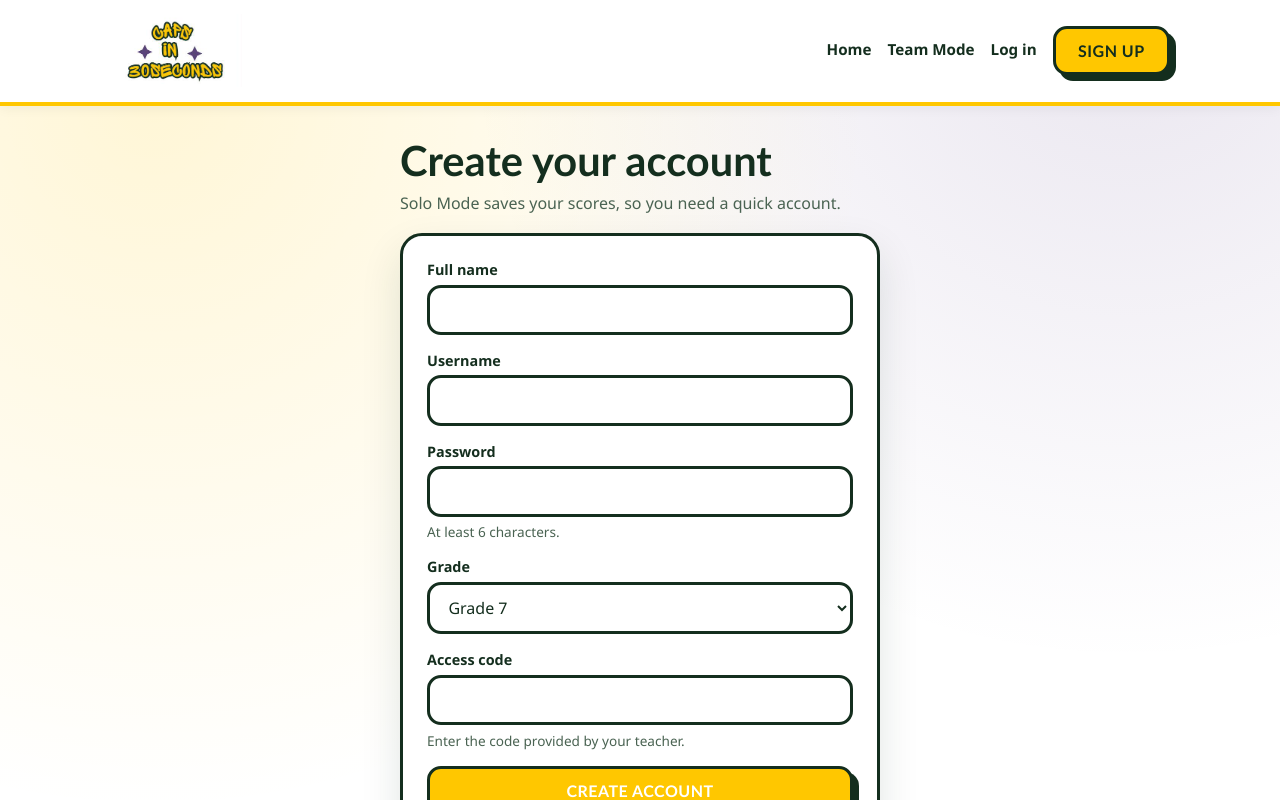
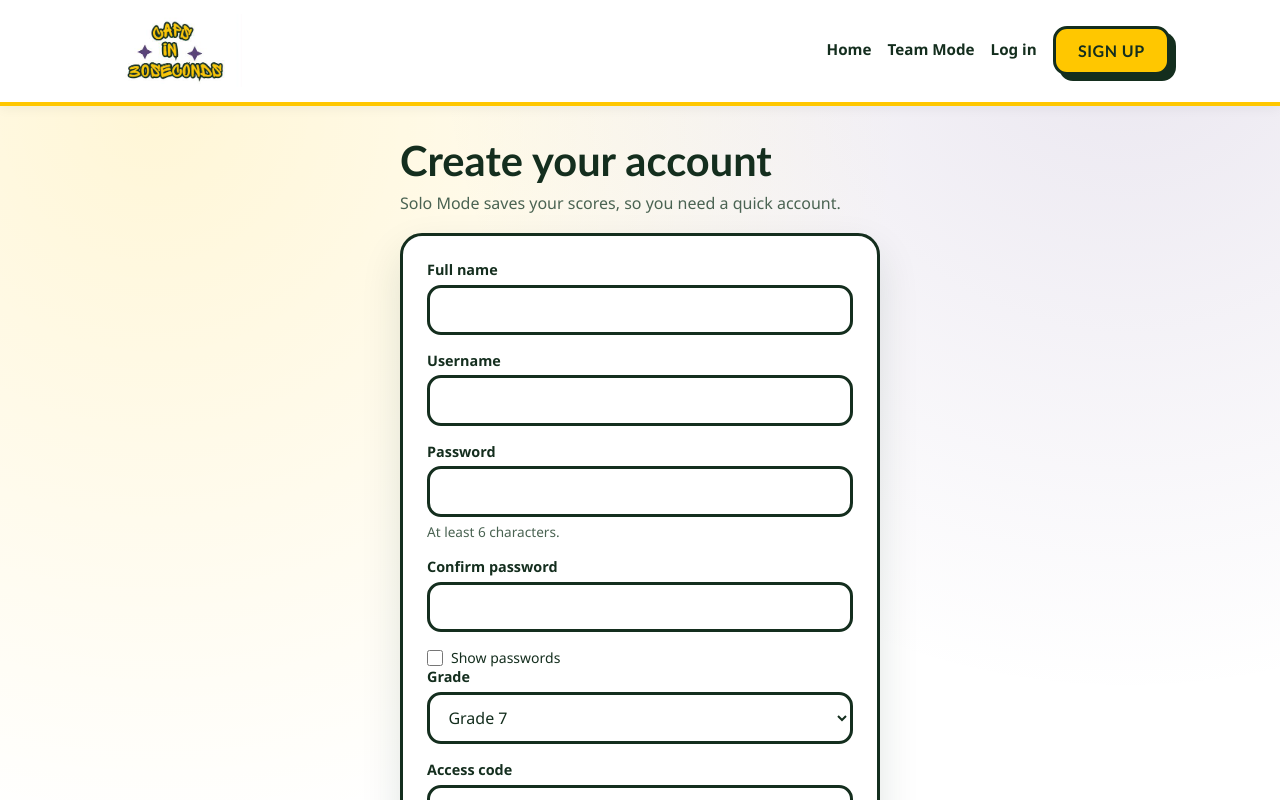
Before and after one commit to Tsholo705/caps-in-30-frontend, a React (Vite) app: page /register in a window 1280 px wide. Shown: the top 800 px of the page. Built offline with nearby package versions, Linux system fonts and the light colour scheme.

Commit message:
Add password visibility and confirmation

```diff
--- a/src/pages/Register.jsx
+++ b/src/pages/Register.jsx
@@ -1,6 +1,7 @@
 import { useState } from "react";
 import { Link, useNavigate } from "react-router-dom";
 import Button from "../components/Button.jsx";
+import "../styles/passwordToggle.css";
 import { useAuth } from "../context/AuthContext.jsx";
 
 export default function Register() {
@@ -18,6 +19,8 @@ export default function Register() {
   const [errors, setErrors] = useState({});
   const [banner, setBanner] = useState("");
   const [busy, setBusy] = useState(false);
+  const [confirmPassword, setConfirmPassword] = useState("");
+  const [showPassword, setShowPassword] = useState(false);
 
   function updateField(field, value) {
     setForm(function (previous) {
@@ -122,7 +125,7 @@ export default function Register() {
           </label>
           <input
             id="reg-password"
-            type="password"
+            type={showPassword ? "text" : "password"}
             className={errors.password ? "form-input form-input--invalid" : "form-input"}
             value={form.password}
             onChange={function (e) {
@@ -131,6 +134,39 @@ export default function Register() {
           />
           <span className="form-hint">At least 6 characters.</span>
           {errors.password ? <p className="form-error">{errors.password}</p> : null}
+        </div>
+
+        <div className="form-field">
+          <label className="form-label" htmlFor="reg-confirm-password">
+            Confirm password
+          </label>
+          <input
+            id="reg-confirm-password"
+            type={showPassword ? "text" : "password"}
+            className={errors.confirmPassword || (confirmPassword && form.password !== confirmPassword ? "form-input form-input--invalid" : "form-input")}
+            value={confirmPassword}
+            onChange={function (e) {
+              setConfirmPassword(e.target.value);
+            }}
+          />
+
+          {errors.confirmPassword ? <p className="form-error">{errors.confirmPassword}</p> : null}
+          {confirmPassword && form.password !== confirmPassword ? (
+            <p className="form-error">Passwords do not match.</p>
+          ) : confirmPassword === form.password && confirmPassword ? (
+          <p className="form-hint">Passwords match!</p>
+        ) : null}
+        </div>
+        <div className="password-toggle">
+          <input
+            type="checkbox"
+            id="reg-show-password"
+            checked={showPassword}
+            onChange={function (e) {
+              setShowPassword(e.target.checked);
+            }}
+          />
+          <label htmlFor="reg-show-password">Show passwords</label>
         </div>
 
         <div className="form-field">
```
